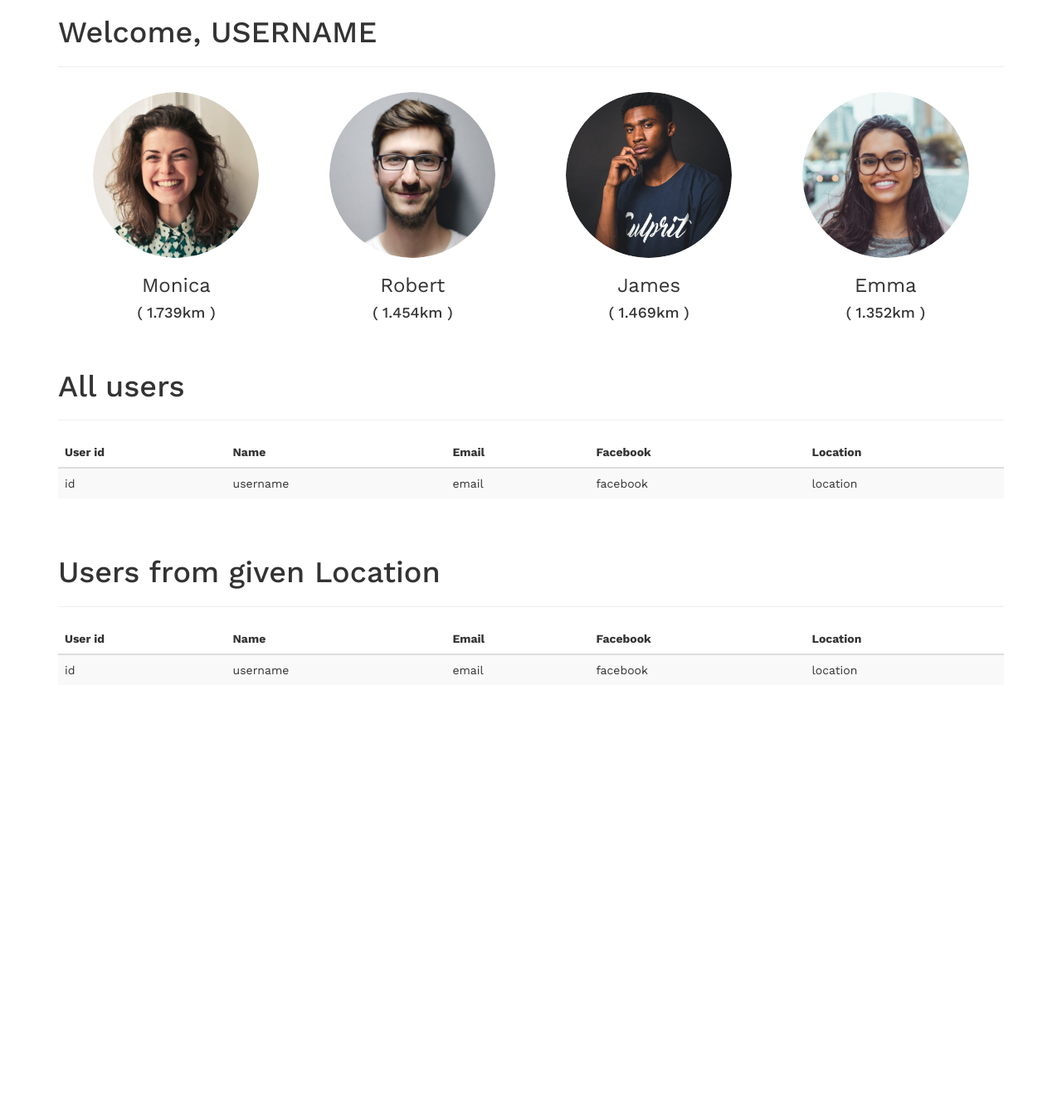
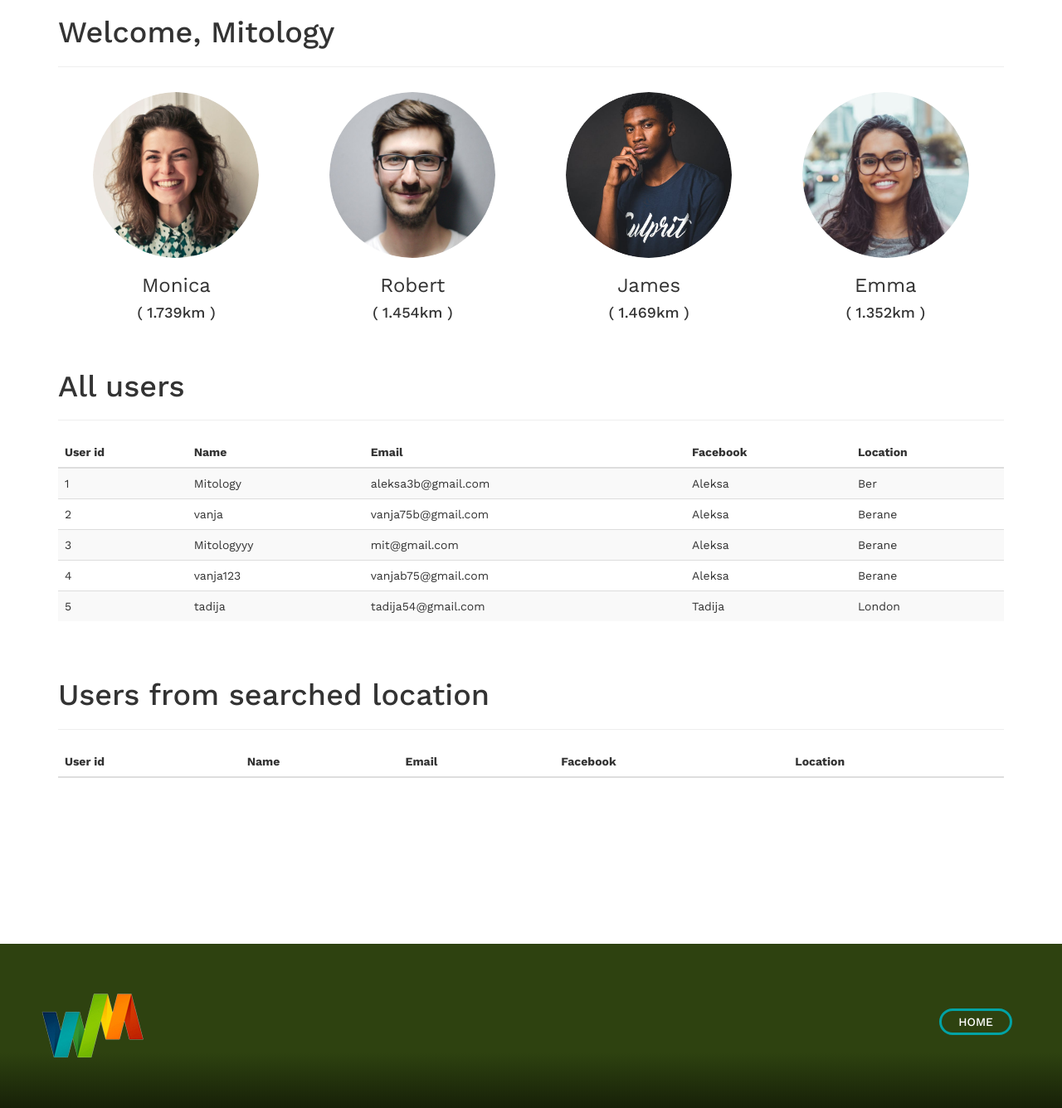
Before and after one commit to JEKO10/Walkmate, a Flask app: page /dashboard in a window 1280 px wide. Shown: the part 120-1456 px from the top of the page at 83% size. Before the commit the page ends 934 px from the top, so only its background shows below. Run offline with Flask 2, Linux system fonts and the light colour scheme; a user stored in the database is signed in; data comes from the database, SQL or seed files in the repository; lists and menus that the app fills with data are empty; some libraries are stand-ins or nearby versions.

Commit message:
displaying users information

```diff
--- a/app.py
+++ b/app.py
@@ -1,4 +1,4 @@
-from flask import Flask, render_template, redirect, url_for
+from flask import Flask, render_template, redirect, url_for, request
 from flask_wtf import FlaskForm
 from flask_bootstrap import Bootstrap
 from wtforms import StringField, BooleanField, PasswordField
@@ -96,7 +96,12 @@
 @app.route("/dashboard")
 @login_required
 def dashboard():
-    return render_template("dashboard.html")
+    users = User.query.filter().all()
+    inputValue = request.args.get('loc')
+    if(inputValue == None):
+        inputValue = "searched location"
+    userLocation = User.query.filter_by(location=inputValue).all()
+    return render_template('dashboard.html', users=users, name=current_user.username, userLocation=userLocation, inputValue=inputValue)
 
 
 @app.route("/logout")
--- a/sass/_dashboard.scss
+++ b/sass/_dashboard.scss
@@ -77,4 +77,14 @@
       margin-bottom: 5rem;
     }
   }
+
+  footer {
+    background-color: #000;
+    margin-top: 15rem;
+    padding: 60px 50px;
+
+    a {
+      text-decoration: none;
+    }
+  }
 }
--- a/sass/_footer.scss
+++ b/sass/_footer.scss
@@ -15,7 +15,6 @@
     a {
       color: #fff;
       text-decoration: none;
-      font-size: 1rem;
       font-weight: 500;
       text-transform: uppercase;
       margin: 0 10px;
--- a/sass/main.scss
+++ b/sass/main.scss
@@ -4,9 +4,9 @@
 @import "customers";
 @import "end";
 @import "register";
-@import "footer";
 @import "login";
 @import "dashboard";
+@import "footer";
 
 * {
   margin: 0;
--- a/static/main.css
+++ b/static/main.css
@@ -320,55 +320,6 @@
   }
 }
 
-footer {
-  display: -webkit-box;
-  display: -ms-flexbox;
-  display: flex;
-  -webkit-box-pack: justify;
-      -ms-flex-pack: justify;
-          justify-content: space-between;
-  -webkit-box-align: center;
-      -ms-flex-align: center;
-          align-items: center;
-  padding: 90px 50px;
-  background: #2e4210;
-  background: -webkit-gradient(linear, left top, left bottom, color-stop(66%, #2e4210), to(rgba(46, 66, 16, 0.5)));
-  background: linear-gradient(180deg, #2e4210 66%, rgba(46, 66, 16, 0.5) 100%);
-}
-
-footer ul {
-  display: -webkit-box;
-  display: -ms-flexbox;
-  display: flex;
-  -webkit-box-pack: center;
-      -ms-flex-pack: center;
-          justify-content: center;
-  -webkit-box-align: center;
-      -ms-flex-align: center;
-          align-items: center;
-  list-style-type: none;
-}
-
-footer ul a {
-  color: #fff;
-  text-decoration: none;
-  font-size: 1rem;
-  font-weight: 500;
-  text-transform: uppercase;
-  margin: 0 10px;
-  padding: 5px 20px;
-  border: 3px solid #01a3a5;
-  border-radius: 50px;
-  cursor: pointer;
-  -webkit-transition: all 500ms linear;
-  transition: all 500ms linear;
-}
-
-footer ul a:hover {
-  color: #01a3a5;
-  background-color: #fff;
-}
-
 .login,
 .registerPage {
   background: -webkit-gradient(linear, left top, left bottom, from(rgba(0, 0, 0, 0.7)), to(rgba(17, 32, 0, 0.7))), url("./images/bg.jpg") center/cover no-repeat;
@@ -500,6 +451,64 @@
   margin-bottom: 5rem;
 }
 
+.dashboardBody footer {
+  background-color: #000;
+  margin-top: 15rem;
+  padding: 60px 50px;
+}
+
+.dashboardBody footer a {
+  text-decoration: none;
+}
+
+footer {
+  display: -webkit-box;
+  display: -ms-flexbox;
+  display: flex;
+  -webkit-box-pack: justify;
+      -ms-flex-pack: justify;
+          justify-content: space-between;
+  -webkit-box-align: center;
+      -ms-flex-align: center;
+          align-items: center;
+  padding: 90px 50px;
+  background: #2e4210;
+  background: -webkit-gradient(linear, left top, left bottom, color-stop(66%, #2e4210), to(rgba(46, 66, 16, 0.5)));
+  background: linear-gradient(180deg, #2e4210 66%, rgba(46, 66, 16, 0.5) 100%);
+}
+
+footer ul {
+  display: -webkit-box;
+  display: -ms-flexbox;
+  display: flex;
+  -webkit-box-pack: center;
+      -ms-flex-pack: center;
+          justify-content: center;
+  -webkit-box-align: center;
+      -ms-flex-align: center;
+          align-items: center;
+  list-style-type: none;
+}
+
+footer ul a {
+  color: #fff;
+  text-decoration: none;
+  font-weight: 500;
+  text-transform: uppercase;
+  margin: 0 10px;
+  padding: 5px 20px;
+  border: 3px solid #01a3a5;
+  border-radius: 50px;
+  cursor: pointer;
+  -webkit-transition: all 500ms linear;
+  transition: all 500ms linear;
+}
+
+footer ul a:hover {
+  color: #01a3a5;
+  background-color: #fff;
+}
+
 * {
   margin: 0;
   padding: 0;
--- a/templates/dashboard.html
+++ b/templates/dashboard.html
@@ -18,13 +18,13 @@
     <nav class="dashboardNav">
       <img src="../static/images/logo.png" alt="Logo" />
       <form>
-        <input type="text" placeholder="Search your location..." />
-        <button>Submit</button>
+        <input type="text" name="loc" placeholder="Search your location..." />
+        <button type="submit">Submit</button>
       </form>
       <a href="{{ url_for('logout') }}">Log Out</a>
     </nav>
     <section class="dashboard">
-      <h1>Welcome, USERNAME</h1>
+      <h1>Welcome, {{ name }}</h1>
       <div class="bestCustomers">
         <div>
           <img src="../static/mates/person-2.png" alt="IMG" />
@@ -60,17 +60,19 @@
             </tr>
           </thead>
           <tbody>
+            {% for user in users %}
             <tr>
-              <td>id</td>
-              <td>username</td>
-              <td>email</td>
-              <td>facebook</td>
-              <td>location</td>
+              <td>{{ user.id }}</td>
+              <td>{{ user.username }}</td>
+              <td>{{ user.email }}</td>
+              <td>{{ user.facebook }}</td>
+              <td>{{ user.location }}</td>
             </tr>
+            {% endfor %}
           </tbody>
         </table>
       </div>
-      <h1>Users from given Location</h1>
+      <h1>Users from {{ inputValue }}</h1>
       <div class="table-responsive">
         <table class="table table-striped">
           <thead>
@@ -83,17 +85,25 @@
             </tr>
           </thead>
           <tbody>
+            {% for userOne in userLocation %}
             <tr>
-              <td>id</td>
-              <td>username</td>
-              <td>email</td>
-              <td>facebook</td>
-              <td>location</td>
+              <td>{{ userOne.id }}</td>
+              <td>{{ userOne.username }}</td>
+              <td>{{ userOne.email }}</td>
+              <td>{{ userOne.facebook }}</td>
+              <td>{{ userOne.location }}</td>
             </tr>
+            {% endfor %}
           </tbody>
         </table>
       </div>
     </section>
+    <footer>
+      <img src="../static/images/logo.png" alt="Logo" />
+      <ul>
+        <li><a href="{{ url_for('index') }}">Home</a></li>
+      </ul>
+    </footer>
   </body>
 </html>
 {% endblock %}
--- a/templates/index.html
+++ b/templates/index.html
@@ -20,6 +20,7 @@
       <nav>
         <img src="../static/images/logo.png" alt="Logo" />
         <ul>
+          <li><a href="{{ url_for('dashboard') }}">Dashboard</a></li>
           <li><a href="{{ url_for('login') }}">Log in</a></li>
           <li><a href="{{ url_for('register') }}">Register</a></li>
         </ul>
@@ -140,6 +141,7 @@
       <img src="../static/images/logo.png" alt="Logo" />
       <ul>
         <li><a href="#">Home</a></li>
+        <li><a href="{{ url_for('dashboard') }}">Dashboard</a></li>
         <li><a href="{{ url_for('login') }}">Log in</a></li>
         <li><a href="{{ url_for('register') }}">Register</a></li>
       </ul>
```
Also changed, not shown: 1 other file.
